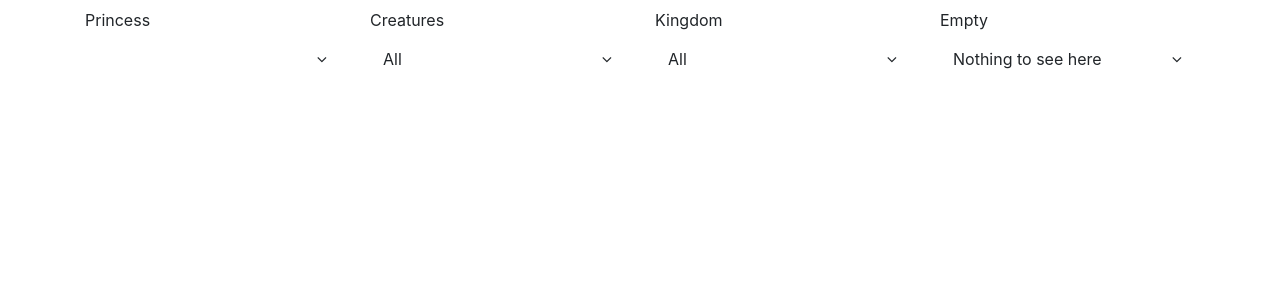
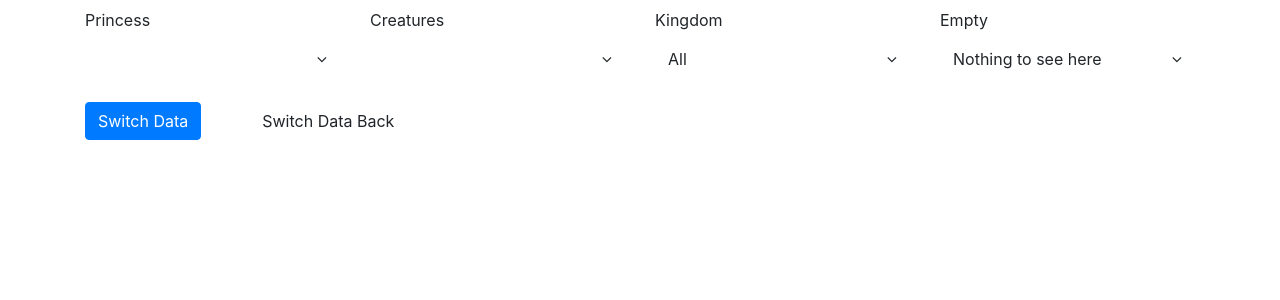
Before and after one commit to engineer-andrew/ea-customizable-components, an Angular app: page / in a window 1280 px wide. Shown: the top 300 px of the page. Built offline with nearby package versions, Linux system fonts and the light colour scheme.

Commit message:
Made changes to better handle Select All option when data source changes

```diff
--- a/src/app/app.component.html
+++ b/src/app/app.component.html
@@ -19,7 +19,6 @@
         [options]="fantasyCreatures"
         [addSelectAllOption]="true"
         [selectAllText]="'All Creatures'"
-        [selectAllByDefault]="true"
         (closed)="log($event)"
         [emptyText]="'Please select a princess'">
       </ea-multi-select-dropdown>
@@ -48,4 +47,10 @@
       </ea-multi-select-dropdown>
     </div>
   </div>
+  <div class="row">
+    <div class="col">
+      <button class="btn btn-primary mr-5" (click)="switch()">Switch Data</button>
+      <button class="btn btn-seconday" (click)="switchBack()">Switch Data Back</button>
     </div>
+  </div>
+</div>
--- a/src/app/app.component.ts
+++ b/src/app/app.component.ts
@@ -45,14 +45,6 @@ export class AppComponent {
       {id: 'agartha', value: 'Kingdom.Agartha', display: 'Agartha', isSelected: false},
       {id: 'Shambhala', value: 'Kingdom.Shambhala', display: 'Shambhala', isSelected: false}
     ];
-
-    setTimeout(() => {
-      this.princesses = [
-        {id: 'ariel', value: 'Princess.Ariel', display: 'Ariel', isSelected: false},
-        {id: 'tiana', value: 'Princess.Tiana', display: 'Tiana', isSelected: false},
-        {id: 'anna', value: 'Princess.Anna', display: 'Anna', isSelected: false}
-      ];
-    }, 5000);
   }
 
   log($event) {
@@ -77,4 +69,30 @@ export class AppComponent {
       this.princess = this.princesses.find(p => p.isSelected).display;
     }
   }
+
+  switch() {
+    this.princesses = [
+      {id: 'ariel', value: 'Princess.Ariel', display: 'Ariel', isSelected: false},
+      {id: 'tiana', value: 'Princess.Tiana', display: 'Tiana', isSelected: false},
+      {id: 'anna', value: 'Princess.Anna', display: 'Anna', isSelected: false}
+    ];
+
+    this.fantasyCreatures = [
+      {id: 'gnomes', value: 'Creatures.Gnomes', display: 'Gnomes', isSelected: false}
+    ];
+  }
+
+  switchBack() {
+    this.princesses = [
+      {id: 'cinderella', value: 'Princess.Cinderella', display: 'Cinderella', isSelected: false},
+      {id: 'snow-white', value: 'Princess.Snow-White', display: 'Snow White', isSelected: false},
+      {id: 'briar-rose', value: 'Princess.Briar-Rose', display: 'Sleeping Beauty', isSelected: false}
+    ];
+
+    this.fantasyCreatures = [
+      {id: 'fairies', value: 'Creatures.Fairies', display: 'Fairies', isSelected: false},
+      {id: 'trolls', value: 'Creatures.Trolls', display: 'Trolls', isSelected: false},
+      {id: 'ogres', value: 'Creatures.Ogres', display: 'Ogres', isSelected: false}
+    ];
+  }
 }
--- a/src/app/modules/multi-select-dropdown/multi-select-dropdown-component/multi-select-dropdown.component.html
+++ b/src/app/modules/multi-select-dropdown/multi-select-dropdown-component/multi-select-dropdown.component.html
@@ -8,7 +8,7 @@
     </div>
   </button>
   <div *ngIf="isOpen" [ngClass]="config.listClasses" class="option-list">
-    <div *ngIf="config.addSelectAllOption" [ngClass]="config.optionClasses" (click)="toggleAll()">
+    <div *ngIf="config.addSelectAllOption && !forceHideSelectAllOption" [ngClass]="config.optionClasses" (click)="toggleAll()">
       <i [ngClass]="(selectAllOption.isSelected) ? config.checkedClasses : config.uncheckedClasses"></i>
       {{selectAllOption.display}}
     </div>
--- a/src/app/modules/multi-select-dropdown/multi-select-dropdown-component/multi-select-dropdown.component.ts
+++ b/src/app/modules/multi-select-dropdown/multi-select-dropdown-component/multi-select-dropdown.component.ts
@@ -46,6 +46,7 @@ export class EaMultiSelectDropdownComponent implements AfterContentInit, OnChang
   @Output() selected: EventEmitter<any> = new EventEmitter();
 
   public buttonText: string;
+  public forceHideSelectAllOption = false;
   public isOpen = false;
   public optionDiffers: {} = {};
   public selectAllOption: EaMultiSelectDropdownOption = <EaMultiSelectDropdownOption>{
@@ -104,15 +105,14 @@ export class EaMultiSelectDropdownComponent implements AfterContentInit, OnChang
   }
 
   ngOnChanges(changes: SimpleChanges): void {
-    if (this.config.addSelectAllOption && this.config.selectAllByDefault) {
-      this.selectAll();
-    }
-
     if (!!changes.options) {
-      if (changes.options.currentValue.length === 1) {
-        this.config.addSelectAllOption = false;
+      if (this.config.addSelectAllOption && this.config.selectAllByDefault) {
+        this.selectAll();
+      } else {
+        this.updateButtonText();
       }
 
+      this.forceHideSelectAllOption = changes.options.currentValue.length === 1;
       this.optionDiffers = {};
       this.options.forEach(option => this.optionDiffers[option.id] = this.differs.find(option).create());
     }
```
Also changed, not shown: 2 other files (tests, documents, lock files or other folders). Lines whose indentation alone changed are shown as unchanged.
